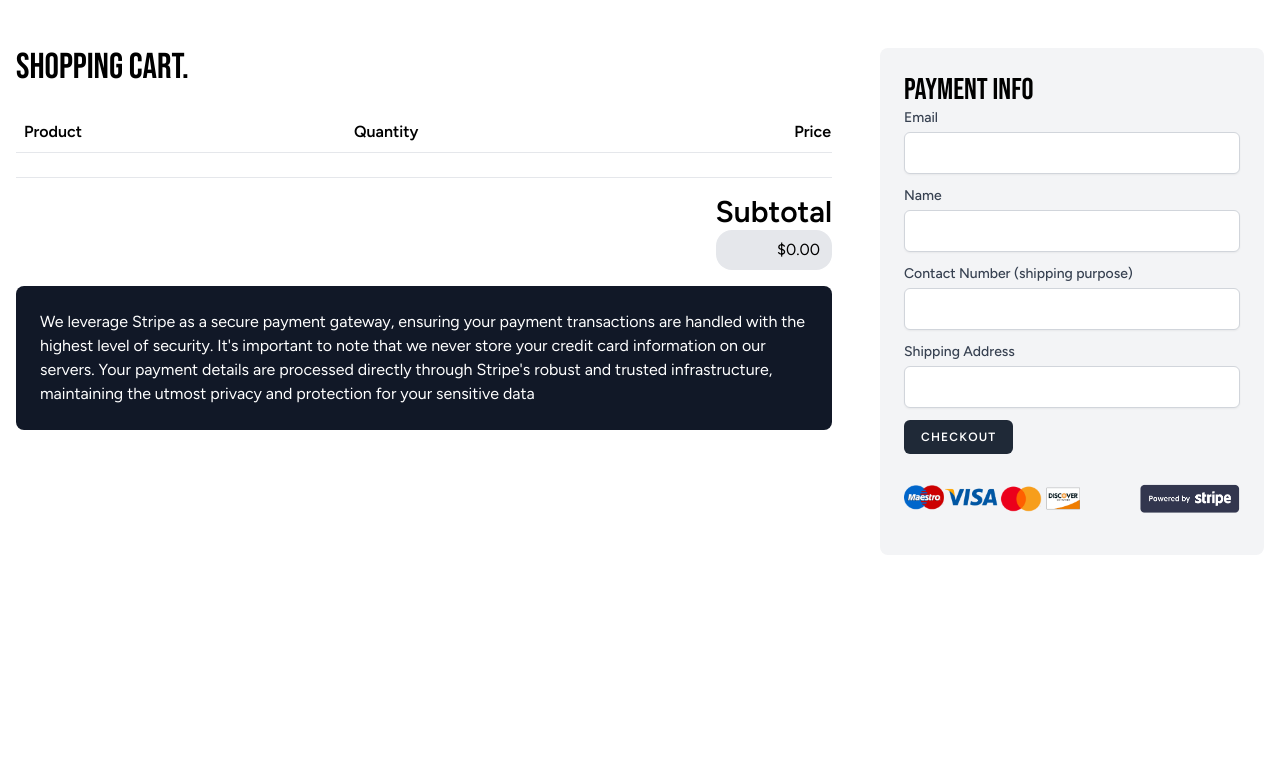
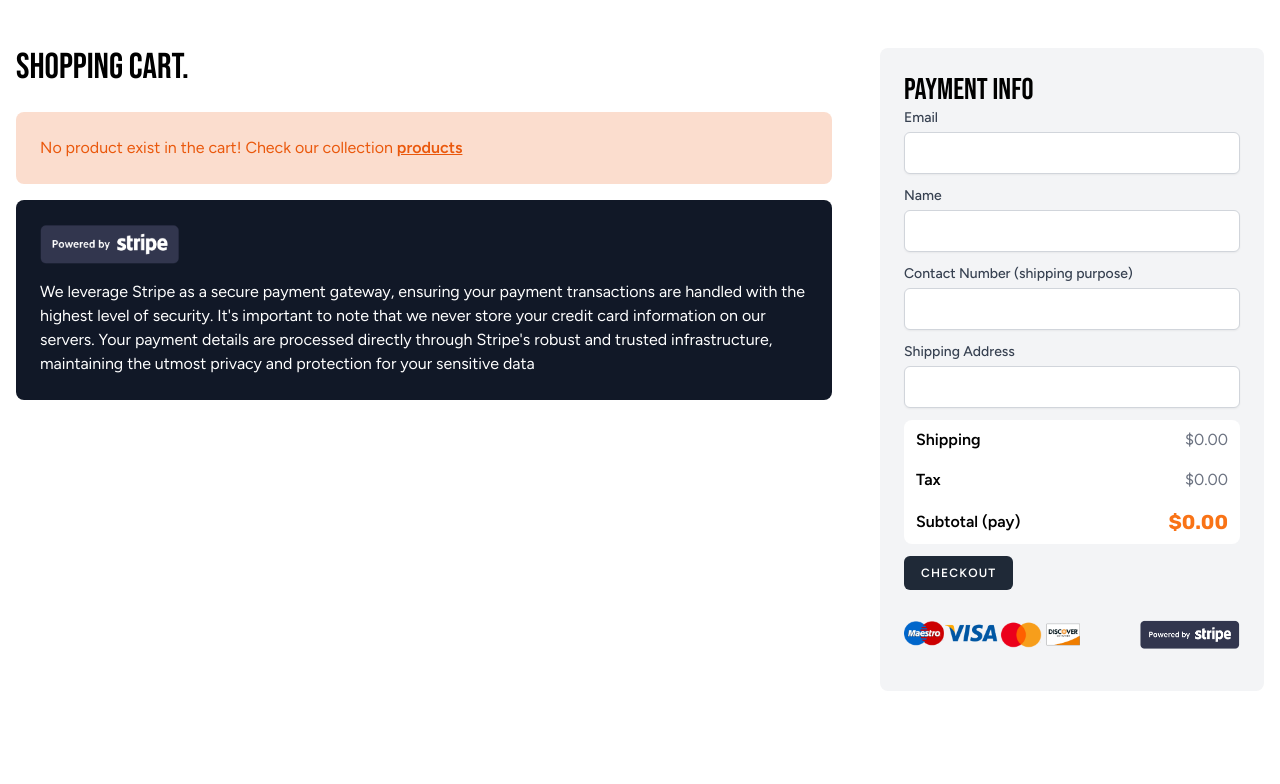
Before and after one commit to webmentordev/trade-fountian-co-uk, a Laravel app: page /cart in a window 1280 px wide. Shown: the part 64-848 px from the top of the page. Run offline with Laravel 10, Linux system fonts and the light colour scheme; a user stored in the database is signed in; tables that the repository leaves empty hold one stand-in row (values such as "Sample post"); lists and menus that the app fills with data are empty; style sheets or scripts are compiled from the project's sources; some libraries are stand-ins or nearby versions.

Commit message:
total price, remove product, empty cart

```diff
--- a/app/Http/Livewire/CartArea.php
+++ b/app/Http/Livewire/CartArea.php
@@ -5,6 +5,7 @@ namespace App\Http\Livewire;
 use App\Models\Cart;
 use App\Models\Product;
 use Livewire\Component;
+use App\Models\Shipping;
 
 class CartArea extends Component
 {
@@ -51,4 +52,29 @@ class CartArea extends Component
             abort(404, 'Not Found!');
         }
     }
+
+
+    public function remove($slug){
+        $product = Product::where('slug', $slug)->first();
+        if($product){
+            Cart::where('product_id', $product->id)->delete();
+        }else{
+            abort(404, 'Not Found!');
+        }
+    }
+
+    public function empty_cart(){
+        Cart::where('user_id', auth()->user()->id)->where('status', 'pending')->delete();
+    }
+
+
+    public function checkout(){
+        $this->validate();
+
+        $cart = Cart::where('user_id', auth()->user()->id)->where('status', 'pending')->get();
+
+        Shipping::create([
+
+        ]);
+    }
 }
--- a/resources/css/app.css
+++ b/resources/css/app.css
@@ -57,3 +57,7 @@ html{
 .price{
     font-family: 'Rubik', sans-serif;
 }
+
+.main-body p{
+    @apply mb-3;
+}
--- a/resources/views/livewire/cart-area.blade.php
+++ b/resources/views/livewire/cart-area.blade.php
@@ -1,13 +1,23 @@
 <section class="w-full h-screen">
     <div class="max-w-7xl m-auto py-12 px-4 grid grid-cols-3 gap-12">
         <div class="w-full col-span-2">
-            <h2 class="text-4xl pb-6 title">Shopping Cart.</h2>
+            <div class="flex items-center pb-6 justify-between">
+                <h2 class="text-4xl title">Shopping Cart.</h2>
+                @if (count($orders))
+                    <button wire:click="empty_cart" class="flex items-center font-semibold bg-orange-600/20 py-1 px-3 rounded-sm text-orange-600">
+                        <img src="https://api.iconify.design/ri:delete-bin-5-line.svg?color=%23e85617" class="mr-2" alt="Recycle Bin">
+                        Empty
+                    </button>
+                @endif
+            </div>
             <x-input-error :messages="$errors->get('quantity')" class="mt-2" />
-            <table class="w-full">
+            @if (count($orders))
+                <table class="w-full mb-6">
                     <tr class="border-b border-gray-200">
                     <th class="text-start p-2">Product</th>
-                   <th class="text-start">Quantity</th>
+                    <th class="text-center">Quantity</th>
                     <th class="text-end">Price</th>
+                    <th class="text-end">Remove</th>
                     </tr>
                     @foreach ($orders as $order)
                         <tr class="odd:bg-gray-100">
@@ -16,22 +26,25 @@
                                 <span class="ml-2">{{ $order->product->short_name }}</span>
                             </td>
                             <td class="text-start">
-                            <button class="p-2 px-3 rounded-full bg-gray-200" wire:click="decrement('{{ $order->product->slug }}')">-</button>
-                            <span class="p-2 px-3 rounded-full bg-gray-200">{{ $order->quantity }}</span>
-                            <button class="p-2 px-3 rounded-full bg-gray-200" wire:click="increment('{{ $order->product->slug }}')">+</button>
+                                <div class="flex justify-center items-center">
+                                    <button class="py-2 px-2 rounded-full bg-orange-600/10" wire:click="decrement('{{ $order->product->slug }}')"><img src="https://api.iconify.design/ic:baseline-minus.svg?color=%23e85617" alt="Bin Icon"></button>
+                                    <span class="p-1 px-3 mx-3 rounded-full bg-orange-200">{{ $order->quantity }}</span>
+                                    <button class="py-2 px-2 rounded-full bg-orange-600/10" wire:click="increment('{{ $order->product->slug }}')"><img src="https://api.iconify.design/material-symbols:add.svg?color=%23e85617" alt="Bin Icon"></button>
+                                </div>
                             </td>
                             <td class="text-end price">${{ $order->total }}</td>
-                        <td class="text-end p-2"></td>
+                            <td class="text-end p-2"><button class="py-2 px-2 rounded-full bg-orange-600/10" wire:click="remove('{{ $order->product->slug }}')"><img src="https://api.iconify.design/solar:trash-bin-minimalistic-bold.svg?color=%23e85617" alt="Bin Icon"></button></td>
                         </tr>
                     @endforeach
                 </table>
-            <div class="flex justify-end mt-6 border-t py-4 border-gray-200">
-                <div class="flex flex-col text-end justify-end">
-                    <b class="text-3xl">Subtotal</b>
-                    <span class="bg-gray-200 py-2 px-3 rounded-2xl">${{ number_format($total, 2) }}</span>
+            @else
+                <p class="mb-4 p-6 rounded-lg text-orange-600 bg-orange-600/20">No product exist in the cart! Check our collection <a href="{{ route('home') }}#products" class="underline font-semibold">products</a></p>
+            @endif
+            <div class="p-6 rounded-lg bg-gray-900 text-white">
+                <img class="w-[140px] mb-4" src="{{ asset('assets/stripe.png') }}" alt="Stripe Logo">
+                <p>We leverage Stripe as a secure payment gateway, ensuring your payment transactions are handled with the highest level of security. It's important to note that we never store your credit card information on our servers. Your payment details are processed directly through Stripe's robust and trusted infrastructure, maintaining the utmost privacy and protection for your sensitive data</p>
             </div>
-            </div>
-            <p class="p-6 rounded-lg bg-gray-900 text-white">We leverage Stripe as a secure payment gateway, ensuring your payment transactions are handled with the highest level of security. It's important to note that we never store your credit card information on our servers. Your payment details are processed directly through Stripe's robust and trusted infrastructure, maintaining the utmost privacy and protection for your sensitive data</p>
+
         </div>
 
         <div class="w-full bg-gray-100 rounded-lg p-6">
@@ -60,6 +73,11 @@
                 <x-input-error :messages="$errors->get('address')" class="mt-2" />
             </div>
 
+            <ul class="bg-white mb-3 rounded-lg">
+                <li class="flex justify-between py-2 px-3"><b>Shipping</b><span class="text-gray-500">$0.00</span></li>
+                <li class="flex justify-between py-2 px-3"><b>Tax</b><span class="text-gray-500">$0.00</span></li>
+                <li class="flex items-center justify-between py-2 px-3"><b>Subtotal (pay)</b><span class="text-xl font-bold price text-orange-500">${{ number_format($total, 2) }}</span></li>
+            </ul>
             <x-primary-button class="mb-3">
                 {{ __('Checkout') }}
             </x-primary-button>
```
Also changed, not shown: app/Models/Shipping.php (added, +30 -0 lines), resources/views/livewire/products/single-product.blade.php (+16 -3 lines), database/migrations/2023_08_18_112423_create_shippings_table.php (added). Lines whose indentation alone changed are shown as unchanged.
